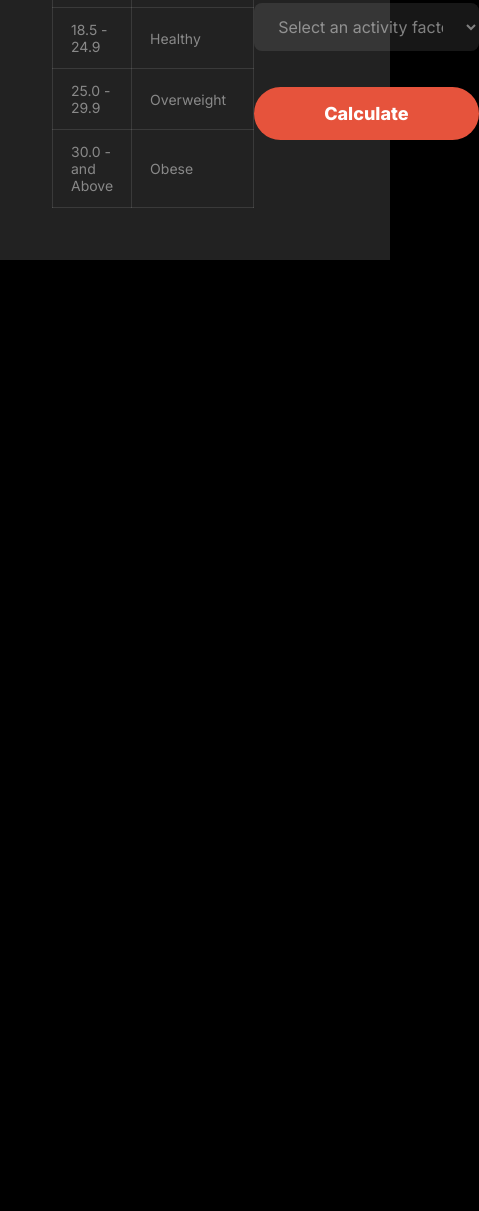
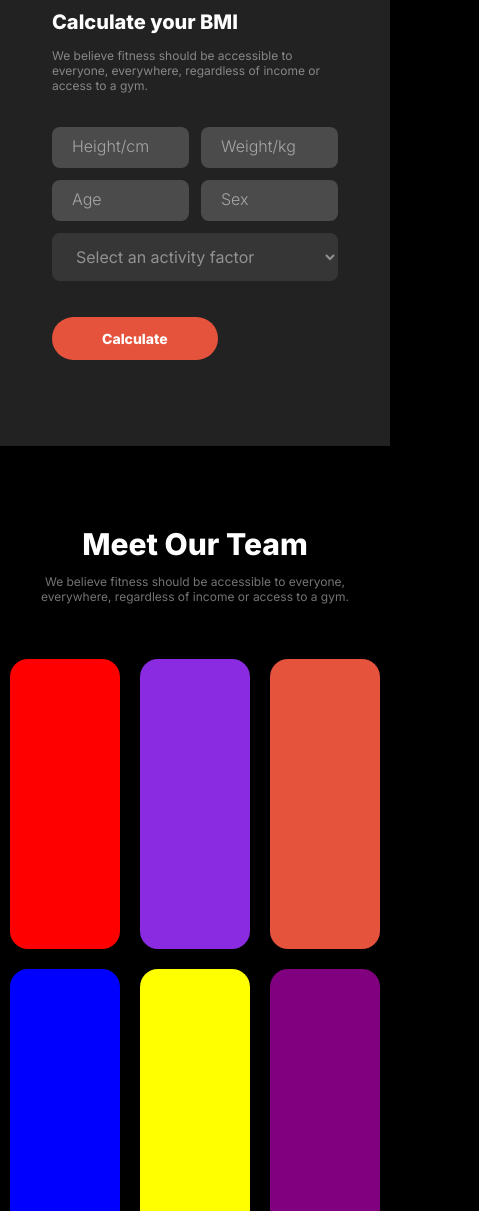
Before and after one commit to Rodro-Kumar/B10A2, a plain HTML site: page index.html in a window 390 px wide. Shown: the part 4327-5538 px from the top of the page, 479 px wide, since content can reach past the window. Before the commit the page ends 4667 px from the top, so only its background shows below. Drawn offline with Linux system fonts and the light colour scheme; a web font is replaced by a local one.

Commit message:
BMI Calculator part responsive done & team part layout

```diff
--- a/index.html
+++ b/index.html
@@ -247,5 +247,28 @@
         </div>
       </div>
     </div>
+
+    <!-- Team -->
+    <div class="team">
+      <div class="container">
+        <div class="team-heading">
+          <h4 class="common-title">Meet Our Team</h4>
+          <p class="common-des">
+            We believe fitness should be accessible to everyone, everywhere,
+            regardless of income or access to a gym.
+          </p>
+        </div>
+        <div class="team-member">
+          <div class="team-member-container">
+            <div class="member-1"></div>
+            <div class="member-2"></div>
+            <div class="member-3"></div>
+            <div class="member-4"></div>
+            <div class="member-5"></div>
+            <div class="member-6"></div>
+          </div>
+        </div>
+      </div>
+    </div>
   </body>
 </html>
--- a/style.css
+++ b/style.css
@@ -716,6 +716,83 @@ nav .nav-list ul li a:focus {
   background-color: #a84637;
 }
 
+/* Team part css start */
+.team {
+  padding-bottom: 80px;
+}
+
+.team .team-heading {
+  display: flex;
+  flex-direction: column;
+  align-items: center;
+  justify-content: center;
+  text-align: center;
+  padding-bottom: 55px;
+}
+
+.team .team-member .team-member-container {
+  display: grid;
+  grid-template-columns: repeat(3, 1fr);
+  height: 600px;
+  gap: 20px;
+}
+
+.team .team-member .team-member-container .member-1 {
+  background-color: red;
+  border-radius: 18px;
+  -webkit-border-radius: 18px;
+  -moz-border-radius: 18px;
+  -ms-border-radius: 18px;
+  -o-border-radius: 18px;
+  overflow: hidden;
+}
+.team .team-member .team-member-container .member-2 {
+  background-color: blueviolet;
+  border-radius: 18px;
+  -webkit-border-radius: 18px;
+  -moz-border-radius: 18px;
+  -ms-border-radius: 18px;
+  -o-border-radius: 18px;
+  overflow: hidden;
+}
+.team .team-member .team-member-container .member-3 {
+  background-color: var(--buttonColor);
+  border-radius: 18px;
+  -webkit-border-radius: 18px;
+  -moz-border-radius: 18px;
+  -ms-border-radius: 18px;
+  -o-border-radius: 18px;
+  overflow: hidden;
+}
+.team .team-member .team-member-container .member-4 {
+  background-color: blue;
+  border-radius: 18px;
+  -webkit-border-radius: 18px;
+  -moz-border-radius: 18px;
+  -ms-border-radius: 18px;
+  -o-border-radius: 18px;
+  overflow: hidden;
+}
+.team .team-member .team-member-container .member-5 {
+  background-color: yellow;
+  border-radius: 18px;
+  -webkit-border-radius: 18px;
+  -moz-border-radius: 18px;
+  -ms-border-radius: 18px;
+  -o-border-radius: 18px;
+  overflow: hidden;
+}
+.team .team-member .team-member-container .member-6 {
+  background-color: purple;
+  border-radius: 18px;
+  -webkit-border-radius: 18px;
+  -moz-border-radius: 18px;
+  -ms-border-radius: 18px;
+  -o-border-radius: 18px;
+  overflow: hidden;
+}
+/* Team part css end */
+
 /* responsive break points */
 
 @media only screen and (max-width: 1024px) {
@@ -820,6 +897,33 @@ nav .nav-list ul li a:focus {
     margin-top: 30px;
     height: 318px;
     width: 255px;
+  }
+
+  /* Calculator */
+  .bmi-calculator .bmi-heading {
+    padding-bottom: 50px;
+  }
+  .calculate {
+    flex-direction: column;
+    row-gap: 50px;
+  }
+
+  .bmi-calculator .calculate .calculate-left .calculate-left-heading {
+    font-size: 20px;
+    padding-bottom: 28px;
+  }
+
+  .calculate .calculate-right h5 {
+    font-size: 20px;
+  }
+
+  .calculate .calculate-right p {
+    font-size: 12px;
+  }
+
+  .calculate .calculate-right .bmi-details button {
+    font-size: 14px;
+    padding: 13px 50px;
   }
 }
 
@@ -1040,6 +1144,16 @@ nav .nav-list ul li a:focus {
   .exercise .exercise-container .box-6 {
     display: none;
   }
+
+  /* Calculator */
+
+  .calculate .calculate-left .chart thead td {
+    font-size: 14px;
+  }
+
+  .calculate .calculate-left .chart tbody td {
+    font-size: 12px;
+  }
 }
 
 @media only screen and (max-width: 360px) {
```
